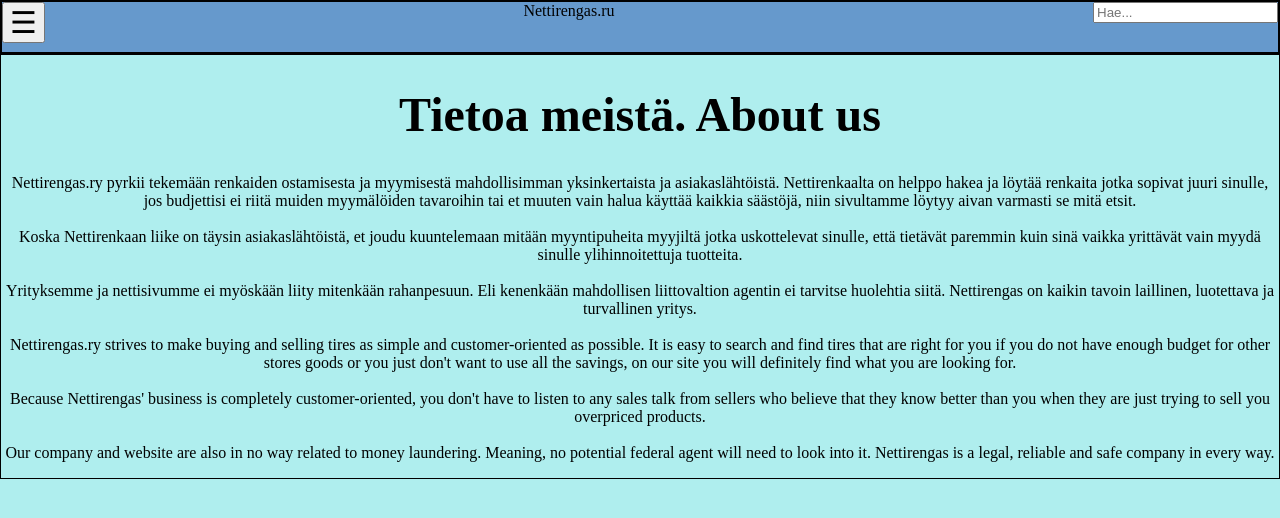
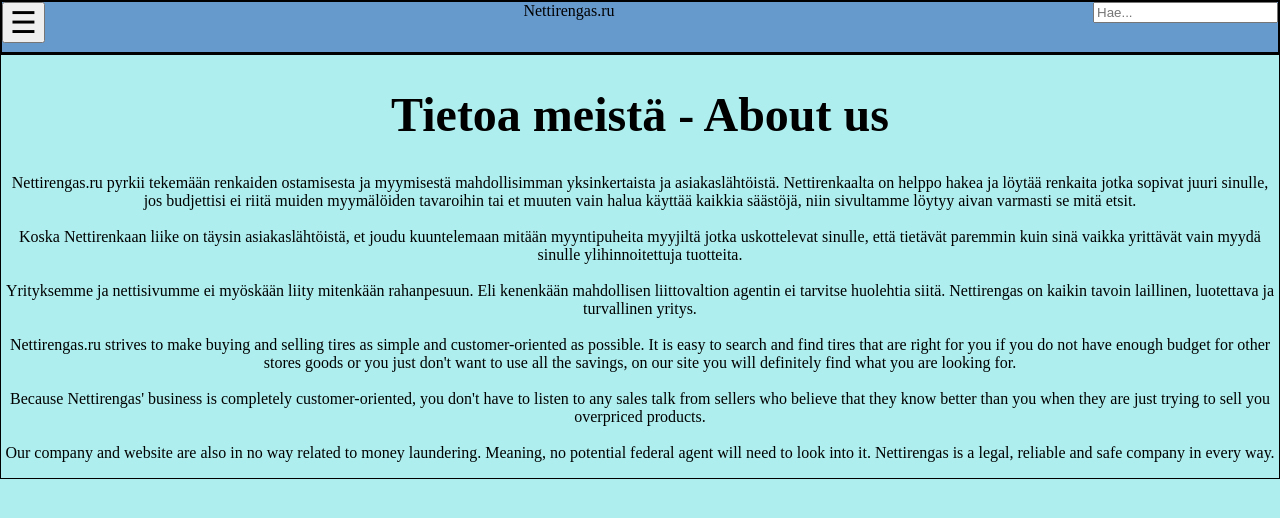
Before and after one commit to Tofumuikku/Projektiryhma_5, a plain HTML site: page nettirengas/tietoameista.html in a window 1280 px wide. Drawn offline with Linux system fonts and the light colour scheme.

Commit message:
Muutettu nettirengas.ry -> nettirengas.ru ja otsikkoon pisteen sijaan väliviiva.

```diff
--- a/nettirengas/tietoameista.html
+++ b/nettirengas/tietoameista.html
@@ -26,9 +26,9 @@
     </div>
     <div class="container">
         <div class="sisalto">
-            <h1 style="font-size: 300%">Tietoa meistä. About us</h1>
+            <h1 style="font-size: 300%">Tietoa meistä - About us</h1>
             <p></p>
-            <p>Nettirengas.ry pyrkii tekemään renkaiden ostamisesta ja myymisestä mahdollisimman yksinkertaista ja asiakaslähtöistä.
+            <p>Nettirengas.ru pyrkii tekemään renkaiden ostamisesta ja myymisestä mahdollisimman yksinkertaista ja asiakaslähtöistä.
                  Nettirenkaalta on helppo hakea ja löytää renkaita jotka sopivat juuri sinulle, jos budjettisi ei riitä muiden myymälöiden
                  tavaroihin tai et muuten vain halua käyttää kaikkia säästöjä, niin sivultamme löytyy aivan varmasti se mitä etsit. <br><br>
                  Koska Nettirenkaan liike on täysin asiakaslähtöistä, et joudu kuuntelemaan mitään myyntipuheita myyjiltä jotka uskottelevat
@@ -37,7 +37,7 @@
                 Yrityksemme ja nettisivumme ei myöskään liity mitenkään rahanpesuun. Eli kenenkään mahdollisen liittovaltion agentin ei
                 tarvitse huolehtia siitä. Nettirengas on kaikin tavoin laillinen, luotettava ja turvallinen yritys. <br><br>
 
-                Nettirengas.ry strives to make buying and selling tires as simple and customer-oriented as possible.
+                Nettirengas.ru strives to make buying and selling tires as simple and customer-oriented as possible.
                  It is easy to search and find tires that are right for you if you do not have enough budget for other stores goods or you just don't want to use all the savings, on our site you will definitely find what you are looking for. <br> <br>
                  Because Nettirengas' business is completely customer-oriented, you don't have to listen to any sales talk from sellers who believe
                   that they know better than you when they are just trying to sell you overpriced products. <br> <br>
```
